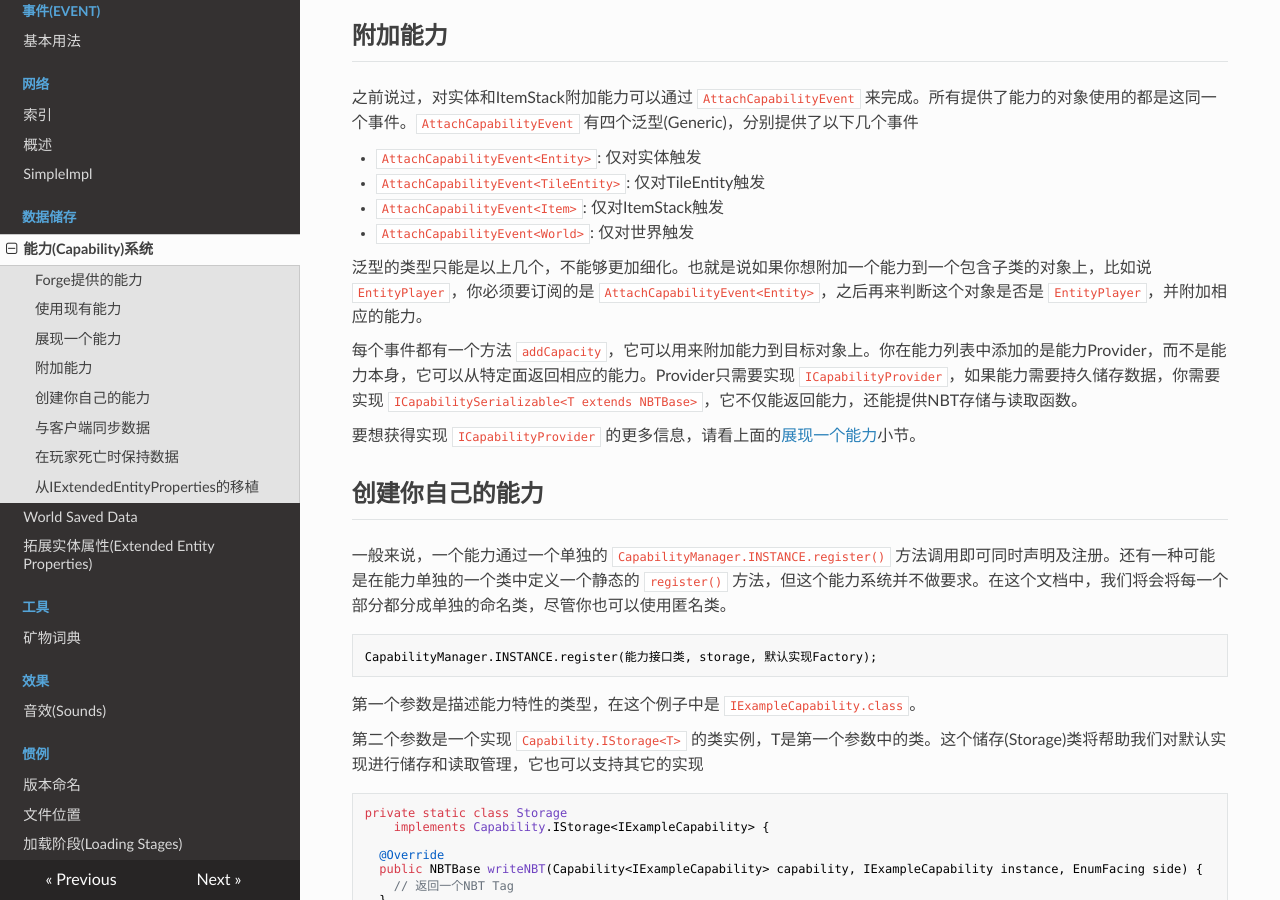
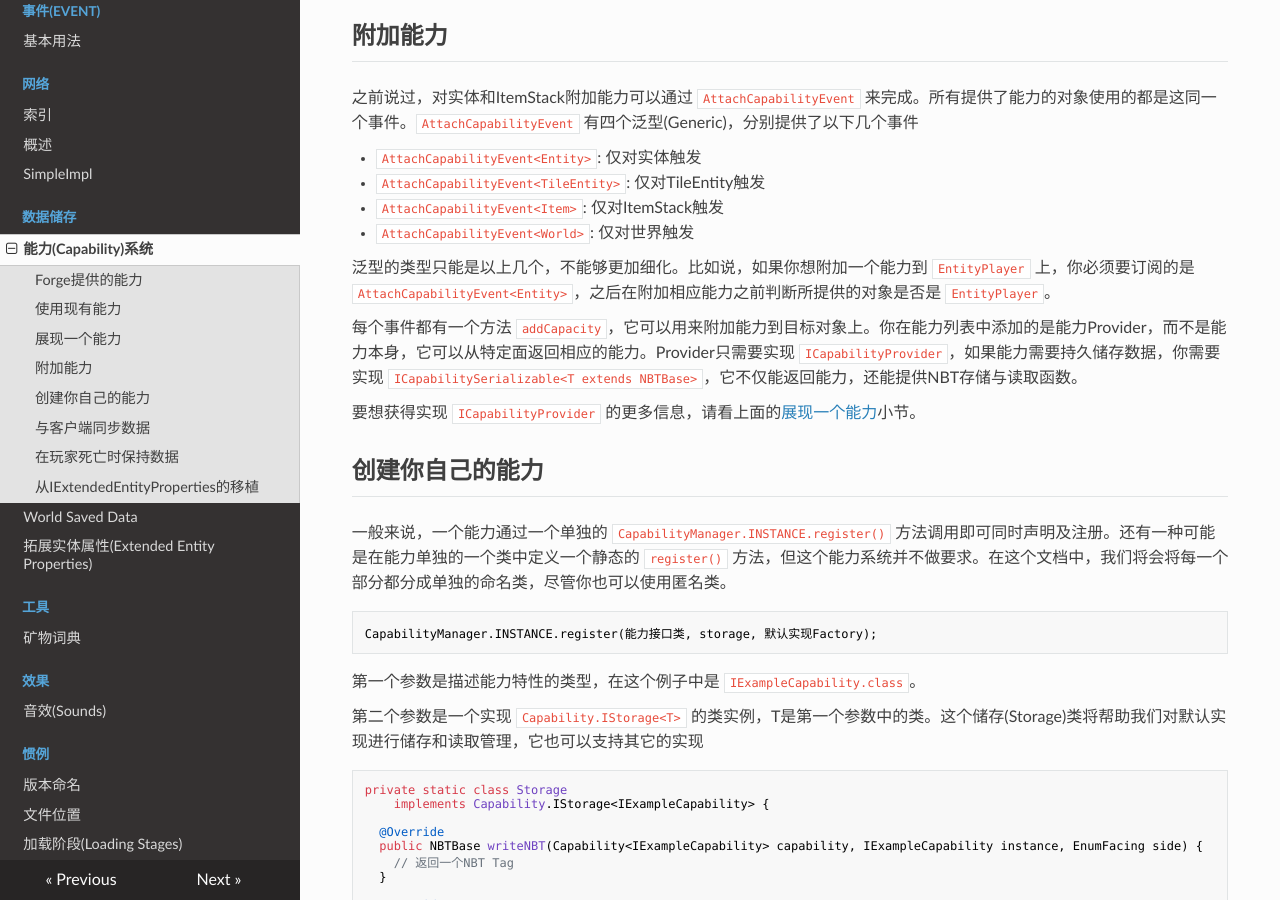
Before and after one commit to Krasjet/Forge-Documentation-CN, an MkDocs documentation site: the page built from docs/datastorage/capabilities.md, in a window 1280 px wide and 900 px high, scrolled down 1997 px. Built offline with MkDocs 1.6.1, drawn with Linux system fonts in a browser that asks for light colours; nearby versions of some CDN libraries; old or Windows-style settings are respelled for this version of MkDocs; some of the changed text lies outside the part shown.

Commit message:
2/6 Update capabilities.md

```diff
--- a/docs/datastorage/capabilities.md
+++ b/docs/datastorage/capabilities.md
@@ -79,7 +79,7 @@ public <T> T getCapability(Capability<T> capability, EnumFacing facing) {
 - `AttachCapabilityEvent<Item>`: 仅对ItemStack触发
 - `AttachCapabilityEvent<World>`: 仅对世界触发
 
-泛型的类型只能是以上几个，不能够更加细化。也就是说如果你想附加一个能力到一个包含子类的对象上，比如说 `EntityPlayer`，你必须要订阅的是 `AttachCapabilityEvent<Entity>`，之后再来判断这个对象是否是 `EntityPlayer`，并附加相应的能力。
+泛型的类型只能是以上几个，不能够更加细化。比如说，如果你想附加一个能力到 `EntityPlayer` 上，你必须要订阅的是 `AttachCapabilityEvent<Entity>`，之后在附加相应能力之前判断所提供的对象是否是 `EntityPlayer`。
 
 每个事件都有一个方法 `addCapacity`，它可以用来附加能力到目标对象上。你在能力列表中添加的是能力Provider，而不是能力本身，它可以从特定面返回相应的能力。Provider只需要实现 `ICapabilityProvider`，如果能力需要持久储存数据，你需要实现 `ICapabilitySerializable<T extends NBTBase>`，它不仅能返回能力，还能提供NBT存储与读取函数。
 
```
Also changed, not shown: other parts of docs/datastorage/capabilities.md (+1 -1 lines).
